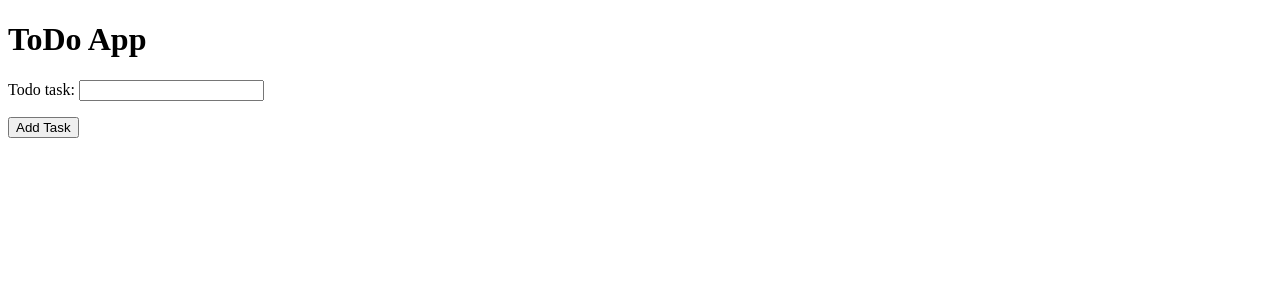
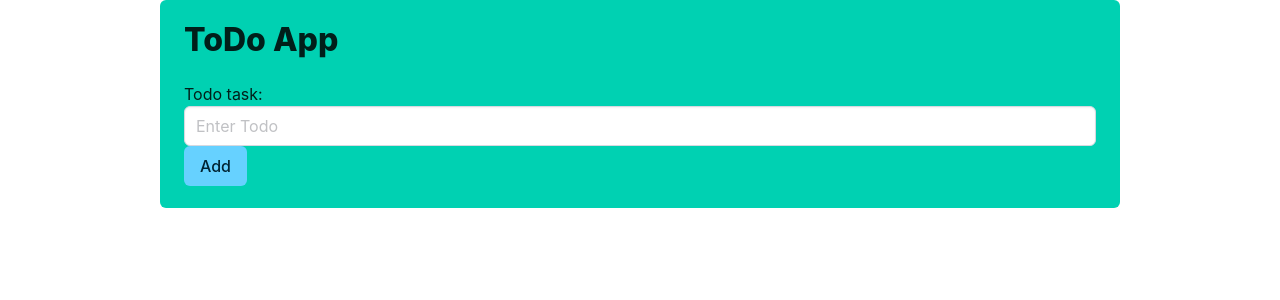
Before and after one commit to kiminzajnr/django_todo_app, a Django app: page / in a window 1280 px wide. Shown: the top 300 px of the page. Run offline with Django 4.2, Linux system fonts and the light colour scheme; data that the repository does not hold is empty.

Commit message:
styling todo

```diff
--- a/ToDo/forms.py
+++ b/ToDo/forms.py
@@ -7,5 +7,5 @@ class TaskForm(forms.ModelForm):
         model = Task
         fields = ["todo_task"]
         widgets = {
-            'todo_task': forms.TextInput(attrs={'class': 'control'}),
+            'todo_task': forms.TextInput(attrs={'class': 'input', 'placeholder': 'Enter Todo'}),
         }
--- a/ToDo/templates/ToDo/index.html
+++ b/ToDo/templates/ToDo/index.html
@@ -4,18 +4,23 @@
     <meta charset="UTF-8">
     <meta name="viewport" content="width=device-width, initial-scale=1.0">
     <title>ToDo App</title>
+    <link rel="stylesheet" href="https://cdn.jsdelivr.net/npm/bulma@1.0.0/css/bulma.min.css">
 </head>
 <body>
-    <h1>ToDo App</h1>
+    <div class="container is-max-desktop">
+        <div class="notification is-primary">
+            <h1 class="title">ToDo App</h1>
             <form method="post">
                 {% csrf_token %}
                 {{ form.as_p }}
-        <button type="submit">Add Task</button>
+                <button class = "button is-info" type="submit">Add</button>
             </form>
             <ul>
                 {% for task in tasks %}
                     <li>{{ task }}</li>
                 {% endfor %}
             </ul>
+        </div>
+    </div>
 </body>
 </html>
```
Lines whose indentation alone changed are shown as unchanged.
